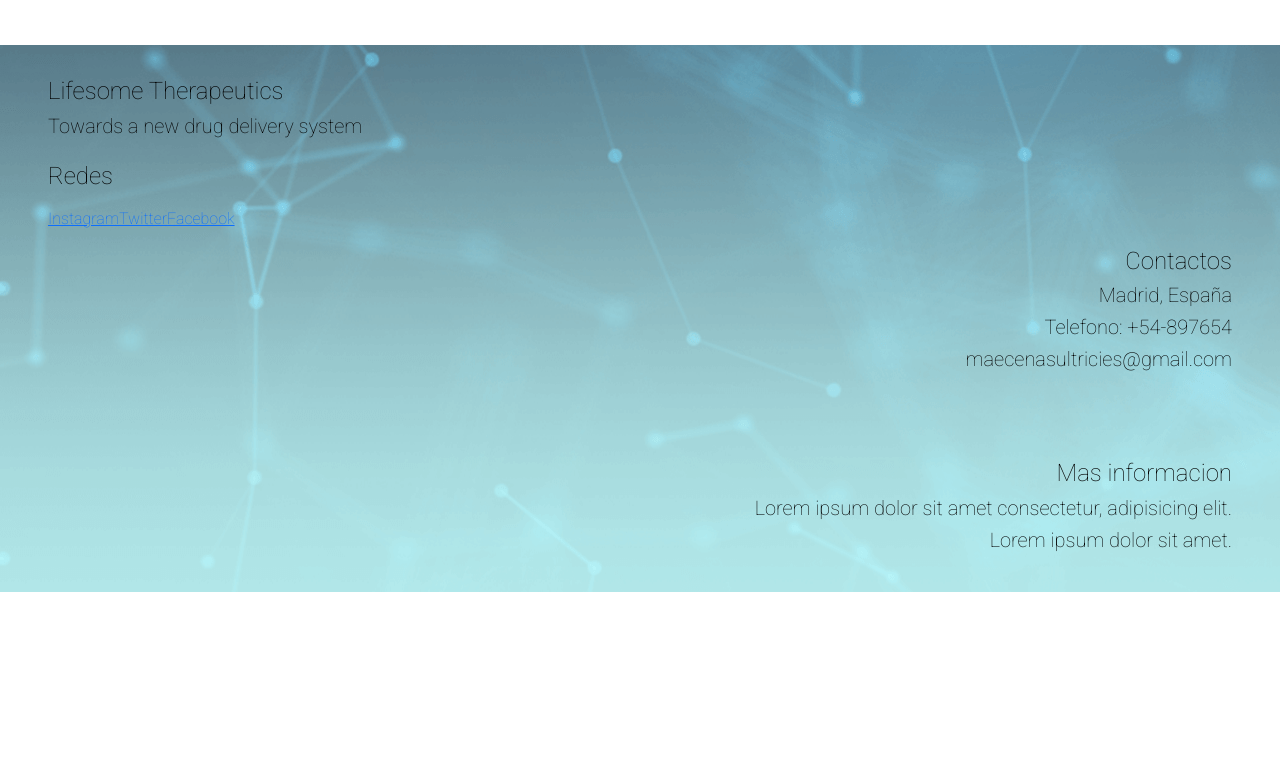
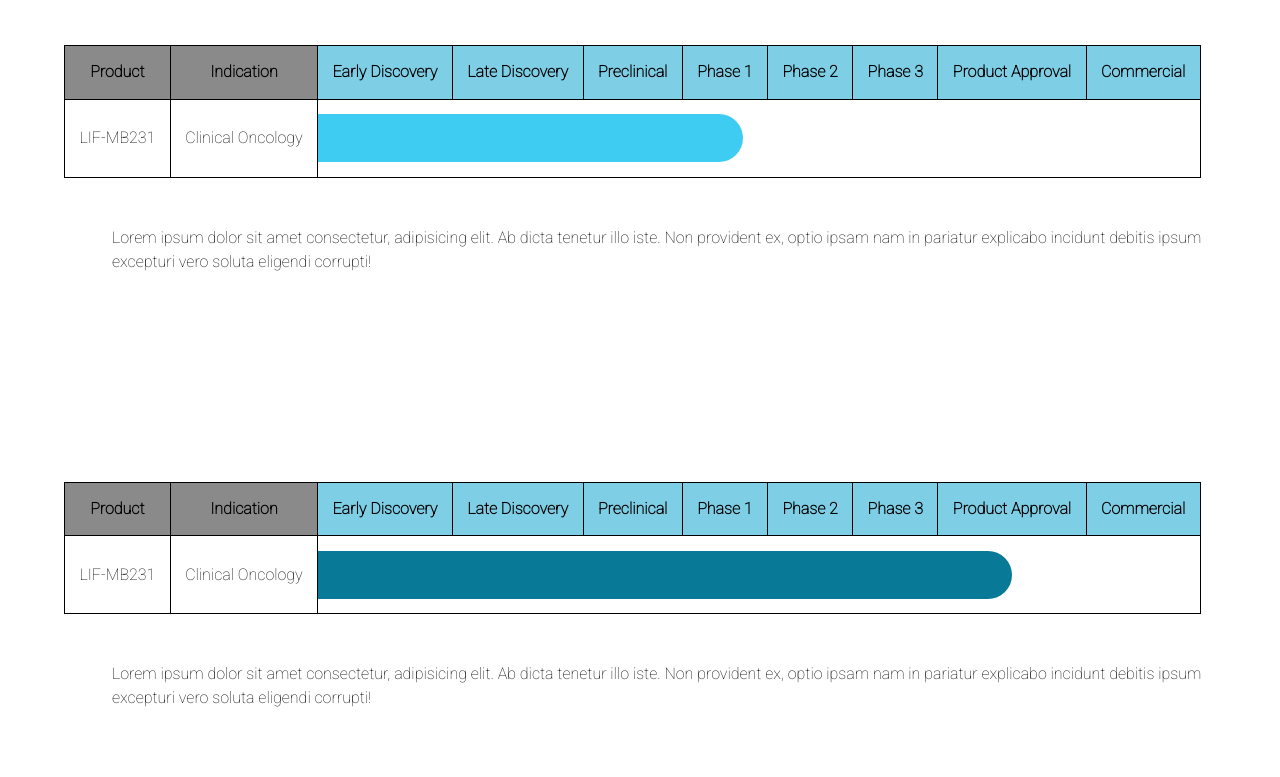
Before and after one commit to Juli4nB27/LifesomeTherapeutics, a website: page pages/pipeline.html in a window 1280 px wide. Shown: the part 403-1180 px from the top of the page. Before the commit the page ends 995 px from the top, so only its background shows below. Drawn offline with nearby package versions, Linux system fonts and the light colour scheme.

Commit message:
Se agrego contenido en la pagina pipeline

```diff
--- a/pages/pipeline.html
+++ b/pages/pipeline.html
@@ -130,7 +130,63 @@
         </header>
 
         <main>
+            <div class="primerProducto">
+                <table>
+                    <tr>
+                        <th class="col_1" >Product</th>
+                        <th class="col_2" >Indication</th>
+                        <th>Early Discovery</th>
+                        <th>Late Discovery</th>
+                        <th>Preclinical</th>
+                        <th>Phase 1</th>
+                        <th>Phase 2</th>
+                        <th>Phase 3</th>
+                        <th>Product Approval</th>
+                        <th>Commercial</th>
+                    </tr>
+                    <tr>
+                        <td>LIF-MB231</td>
+                        <td>Clinical Oncology</td>
+                        <td class="barProgress" colspan="8">
+                            <div class="prgress">
+                                <div class="progress-bar1"></div>
+                            </div>
+                        </td>
+                    </tr>
+                </table>
+                <P class="pPrimerProducto">
+                    Lorem ipsum dolor sit amet consectetur, adipisicing elit. Ab dicta tenetur illo iste. Non provident ex, optio ipsam nam in pariatur explicabo incidunt debitis ipsum excepturi vero soluta eligendi corrupti!
+                </P>
+            </div>
 
+            <div class="segundoProducto">
+                <table>
+                    <tr>
+                        <th class="col_1" >Product</th>
+                        <th class="col_2" >Indication</th>
+                        <th>Early Discovery</th>
+                        <th>Late Discovery</th>
+                        <th>Preclinical</th>
+                        <th>Phase 1</th>
+                        <th>Phase 2</th>
+                        <th>Phase 3</th>
+                        <th>Product Approval</th>
+                        <th>Commercial</th>
+                    </tr>
+                    <tr>
+                        <td>LIF-MB231</td>
+                        <td>Clinical Oncology</td>
+                        <td class="barProgress" colspan="8">
+                            <div class="prgress">
+                                <div class="progress-bar2"></div>
+                            </div>
+                        </td>
+                    </tr>
+                </table>
+                <P class="pSegundoProducto">
+                    Lorem ipsum dolor sit amet consectetur, adipisicing elit. Ab dicta tenetur illo iste. Non provident ex, optio ipsam nam in pariatur explicabo incidunt debitis ipsum excepturi vero soluta eligendi corrupti!
+                </P>
+            </div>
         </main>
 
         <footer>
--- a/scss/_footer.scss
+++ b/scss/_footer.scss
@@ -60,7 +60,6 @@
             }
         }
     }
-
     .contacInfFooter {
         display: flex;
         flex-direction: column;
--- a/scss/_header.scss
+++ b/scss/_header.scss
@@ -6,7 +6,6 @@
             display: none;
         }
     }
-
     .escritorio {
         display: none;
 
--- a/scss/estilos.scss
+++ b/scss/estilos.scss
@@ -30,7 +30,7 @@
 
 .header {
     height: 25rem;
-    background-image: url(../img/fondopantalla.png);
+    background-image:url(../img/FondoConDegradado.png);
     display: flex;
     flex-direction: column;
     justify-content: center;
@@ -50,7 +50,7 @@
 }
 
 .navbar {
-    background-image: url(../img/fondopantalla.png);
+    background-image:url(../img/FondoConDegradado.png);
     .logoMobile{
         width: 100%;
         min-width: 150px;
--- a/scss/mainPages/_pipeline.scss
+++ b/scss/mainPages/_pipeline.scss
@@ -0,0 +1,52 @@
+table,tr ,th ,td {
+    border: 1px solid black;
+    border-collapse: collapse;
+}
+th, td{
+    padding: 0.9rem;
+    text-align: center;
+}
+
+.barProgress{
+    padding-left: 0px;
+}
+.prgress{
+    background-color: transparent;
+}
+.progress-bar1{
+    height: 3rem;
+    width:49%;
+    background-color: #3fccf3;
+    border-top-right-radius: 2rem;
+    border-bottom-right-radius: 2rem;
+}
+.progress-bar2{
+    height: 3rem;
+    width: 80%;
+    background-color: #097998;
+    border-top-right-radius: 2rem;
+    border-bottom-right-radius: 2rem;
+}
+.primerProducto{
+    margin: 3rem 0rem 3rem 4rem;
+    overflow-x: auto;
+}
+.pPrimerProducto{
+    margin: 3rem 4rem 3rem 3rem;
+}
+.segundoProducto{
+    margin: 10rem 0rem 3rem 4rem;
+    overflow-x: auto;
+}
+.pSegundoProducto{
+    margin: 3rem 4rem 3rem 3rem;
+}
+.col_1{
+    background-color: rgb(138, 138, 138);
+}
+.col_2{
+    background-color: rgb(138, 138, 138);
+}
+th{
+    background-color: #7ECFE6;
+}
```
Also changed, not shown: css/main.css, img/FondoConDegradado.png (added).
